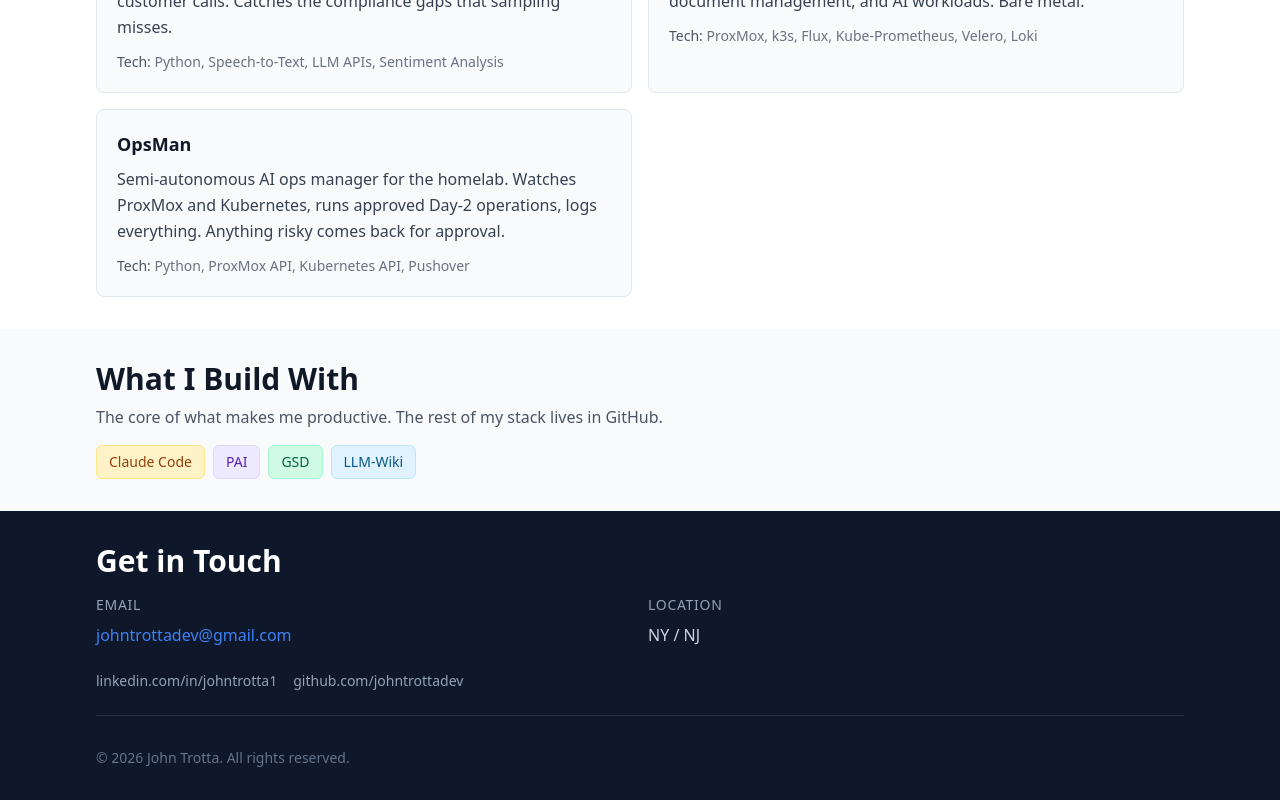
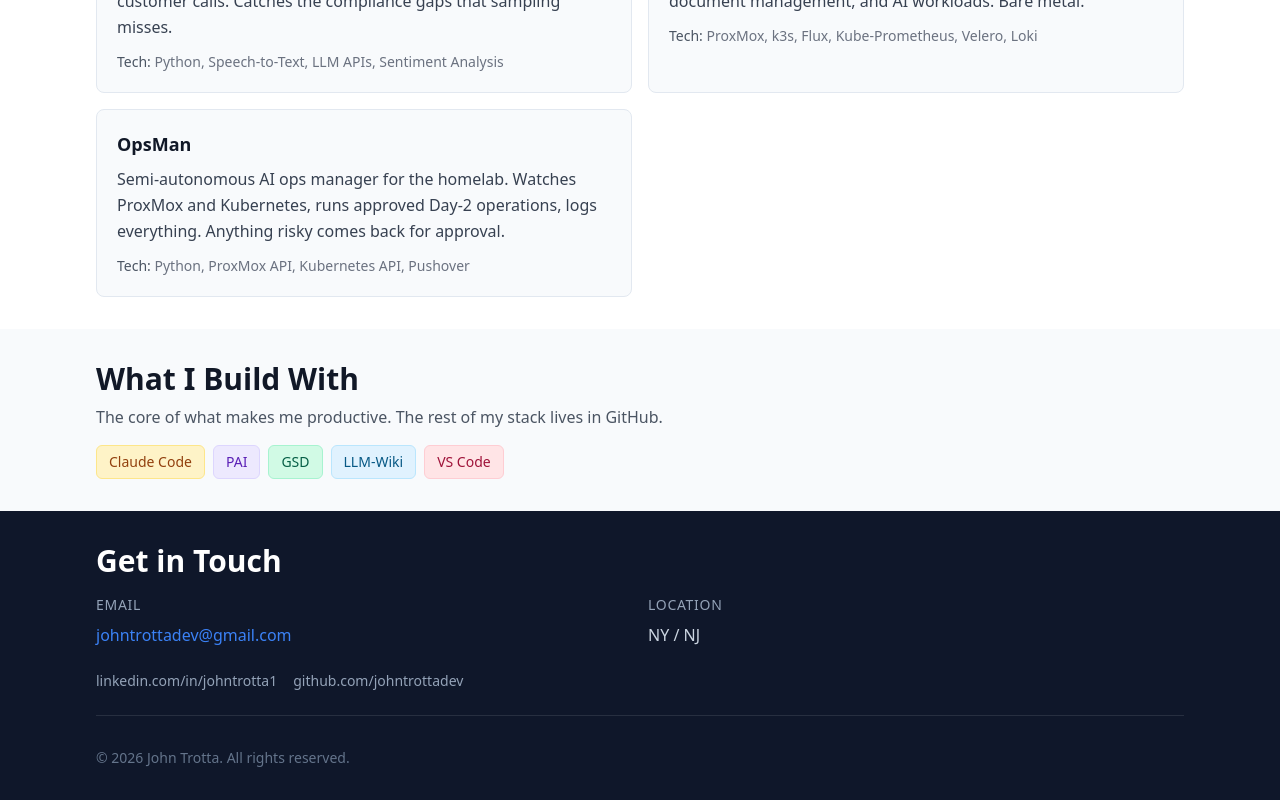
Before and after one commit to johntrottadev/jtrotta.dev, a Next.js app: page / in a window 1280 px wide. Shown: the part 3445-4245 px from the top of the page. Built offline with nearby package versions, Linux system fonts and the light colour scheme.

Commit message:
Add VS Code tile with rose color

```diff
--- a/src/components/MyStack.tsx
+++ b/src/components/MyStack.tsx
@@ -6,6 +6,7 @@
   PAI: "bg-violet-100 text-violet-800 border-violet-200 hover:bg-violet-200",
   GSD: "bg-emerald-100 text-emerald-800 border-emerald-200 hover:bg-emerald-200",
   "LLM-Wiki": "bg-sky-100 text-sky-800 border-sky-200 hover:bg-sky-200",
+  "VS Code": "bg-rose-100 text-rose-800 border-rose-200 hover:bg-rose-200",
 };
 
 export default function MyStack() {
--- a/src/data/resume.ts
+++ b/src/data/resume.ts
@@ -270,5 +270,10 @@
       category: "AI",
       url: "https://gist.github.com/karpathy/442a6bf555914893e9891c11519de94f",
     },
+    {
+      name: "VS Code",
+      category: "AI",
+      url: "https://code.visualstudio.com/",
+    },
   ],
 };
```
